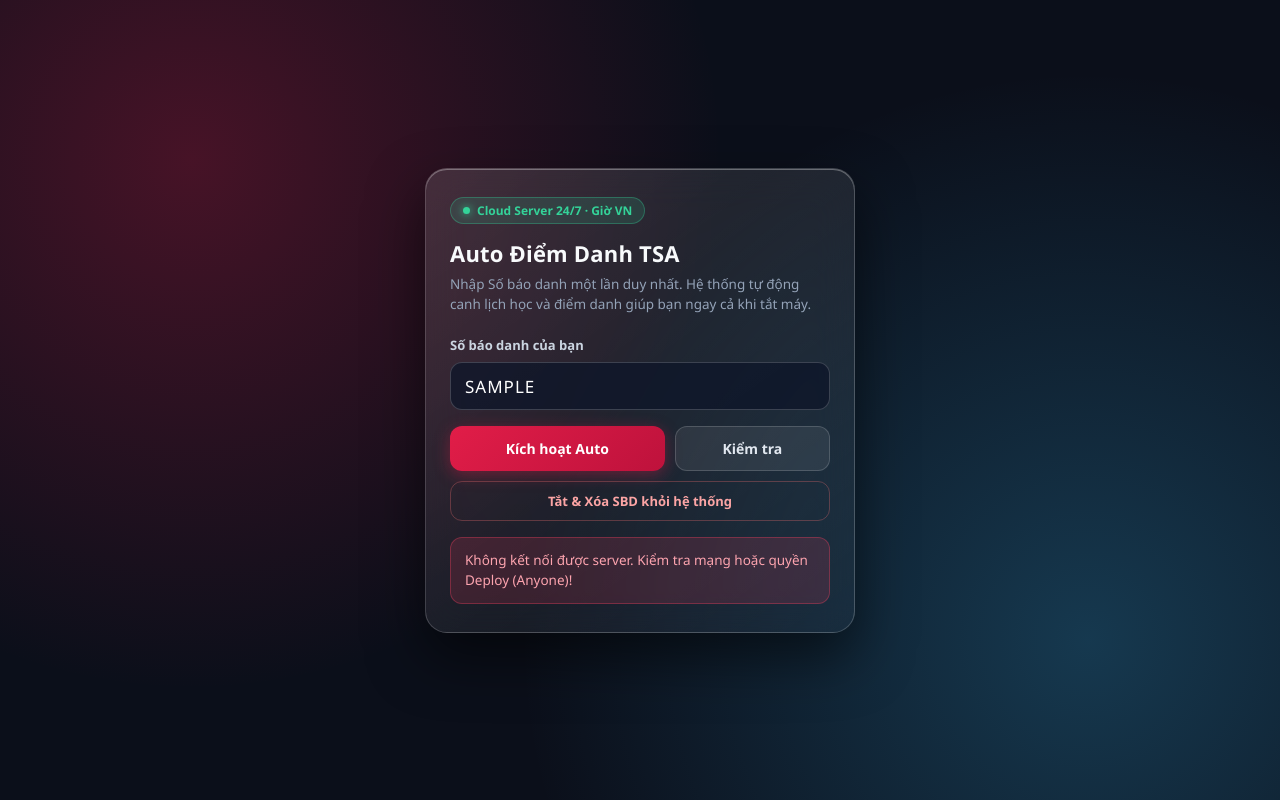
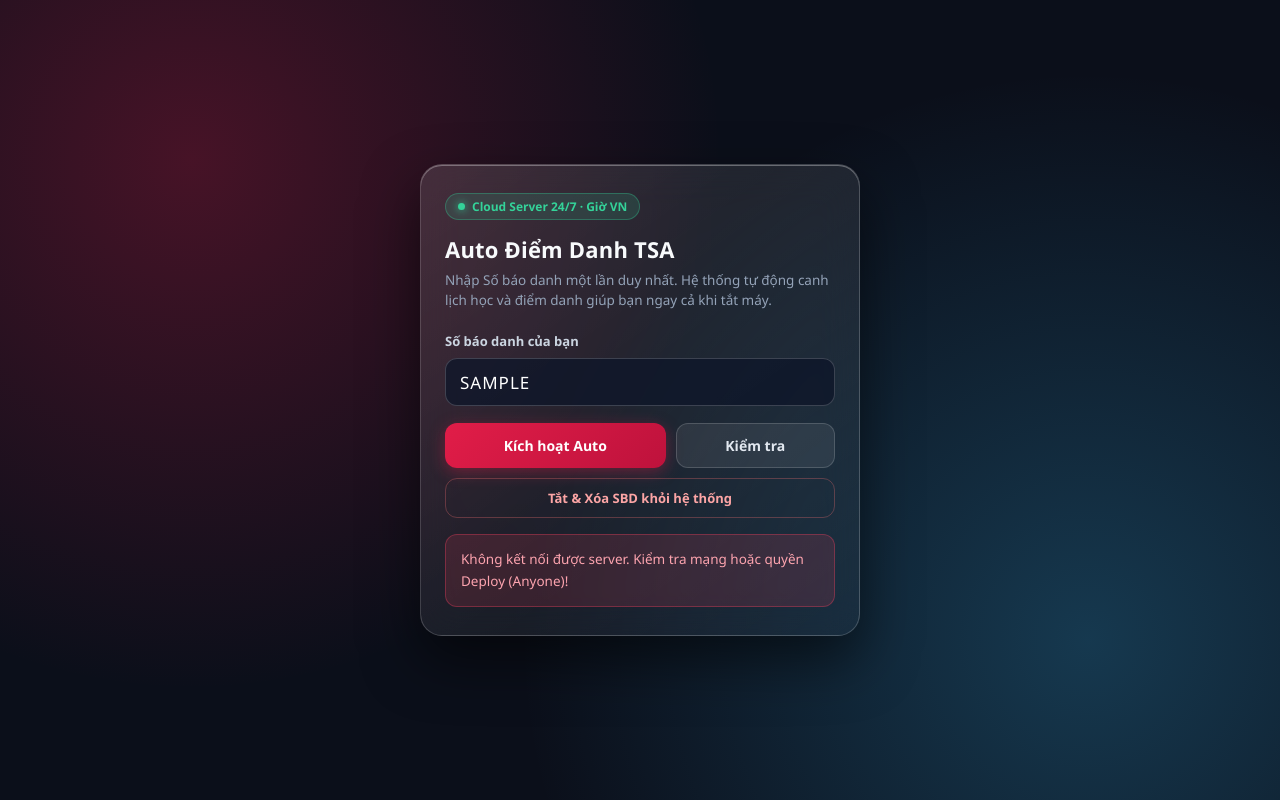
Before and after one commit to tkcuanam2212-art/auto-tsa, a plain HTML site: page index.html in a window 1280 px wide. Both pictures are taken after typing "Sample" into the empty fields and a click on the button "Kích hoạt Auto". Drawn offline with Linux system fonts and the light colour scheme; no server answers.

Commit message:
Update index.html

```diff
--- a/index.html
+++ b/index.html
@@ -14,7 +14,7 @@
       color: #f8fafc; padding: 16px;
     }
     .glass-card {
-      width: 100%; max-width: 430px; padding: 28px 24px; border-radius: 22px;
+      width: 100%; max-width: 440px; padding: 28px 24px; border-radius: 22px;
       background: linear-gradient(145deg, rgba(255,255,255,0.12), rgba(255,255,255,0.03));
       backdrop-filter: blur(20px); -webkit-backdrop-filter: blur(20px);
       border: 1px solid rgba(255,255,255,0.18);
@@ -59,11 +59,11 @@
     .btn-danger:hover { background: rgba(248, 113, 113, 0.12); }
     button:disabled { opacity: 0.45; cursor: not-allowed; }
     .msg {
-      margin-top: 16px; padding: 12px 14px; border-radius: 12px; font-size: 13.5px;
-      display: none; line-height: 1.5; word-break: break-word;
+      margin-top: 16px; padding: 13px 15px; border-radius: 12px; font-size: 13.5px;
+      display: none; line-height: 1.65; word-break: break-word; white-space: pre-line;
     }
-    .msg.ok { display: block; background: rgba(16, 185, 129, 0.15); border: 1px solid rgba(16, 185, 129, 0.35); color: #6ee7b7; }
-    .msg.err { display: block; background: rgba(244, 63, 94, 0.15); border: 1px solid rgba(244, 63, 94, 0.35); color: #fda4af; }
+    .msg.ok { display: block; background: rgba(16, 185, 129, 0.14); border: 1px solid rgba(16, 185, 129, 0.35); color: #6ee7b7; }
+    .msg.err { display: block; background: rgba(244, 63, 94, 0.14); border: 1px solid rgba(244, 63, 94, 0.35); color: #fda4af; }
     .msg.info { display: block; background: rgba(56, 189, 248, 0.14); border: 1px solid rgba(56, 189, 248, 0.32); color: #7dd3fc; }
   </style>
 </head>
@@ -114,10 +114,10 @@
       }
 
       setButtonsDisabled(true);
-      showMsg("Đang kết nối với hệ thống...", "info");
+      showMsg("Đang kết nối với hệ thống TENSA...", "info");
 
       const controller = new AbortController();
-      const timeoutId = setTimeout(() => controller.abort(), 20000);
+      const timeoutId = setTimeout(() => controller.abort(), 25000);
 
       try {
         const res = await fetch(MY_BACKEND_URL, {
@@ -131,14 +131,14 @@
         if (data.ok) {
           if (action === "register") localStorage.setItem("my_auto_tsa_sbd", sbd);
           if (action === "unregister") localStorage.removeItem("my_auto_tsa_sbd");
-          const prefix = data.name ? `Xin chào ${data.name}! ` : "";
+          const prefix = data.name ? `Xin chào ${data.name}!\n` : "";
           showMsg(prefix + data.msg, "ok");
         } else {
           showMsg(data.msg || "Có lỗi xảy ra!", "err");
         }
       } catch (e) {
         if (e.name === "AbortError") {
-          showMsg("Kết nối quá thời gian (20s). Vui lòng thử lại!", "err");
+          showMsg("Kết nối quá thời gian (25s). Vui lòng thử lại!", "err");
         } else {
           showMsg("Không kết nối được server. Kiểm tra mạng hoặc quyền Deploy (Anyone)!", "err");
         }
```
